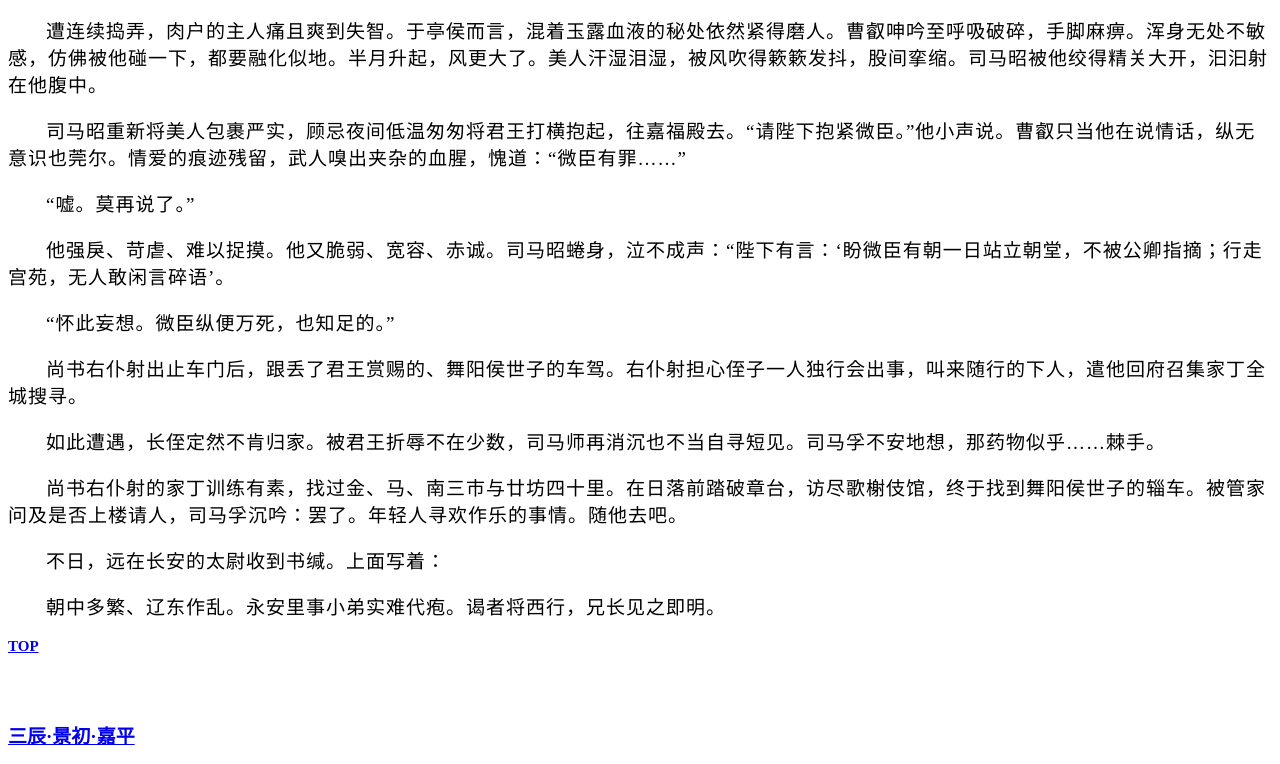
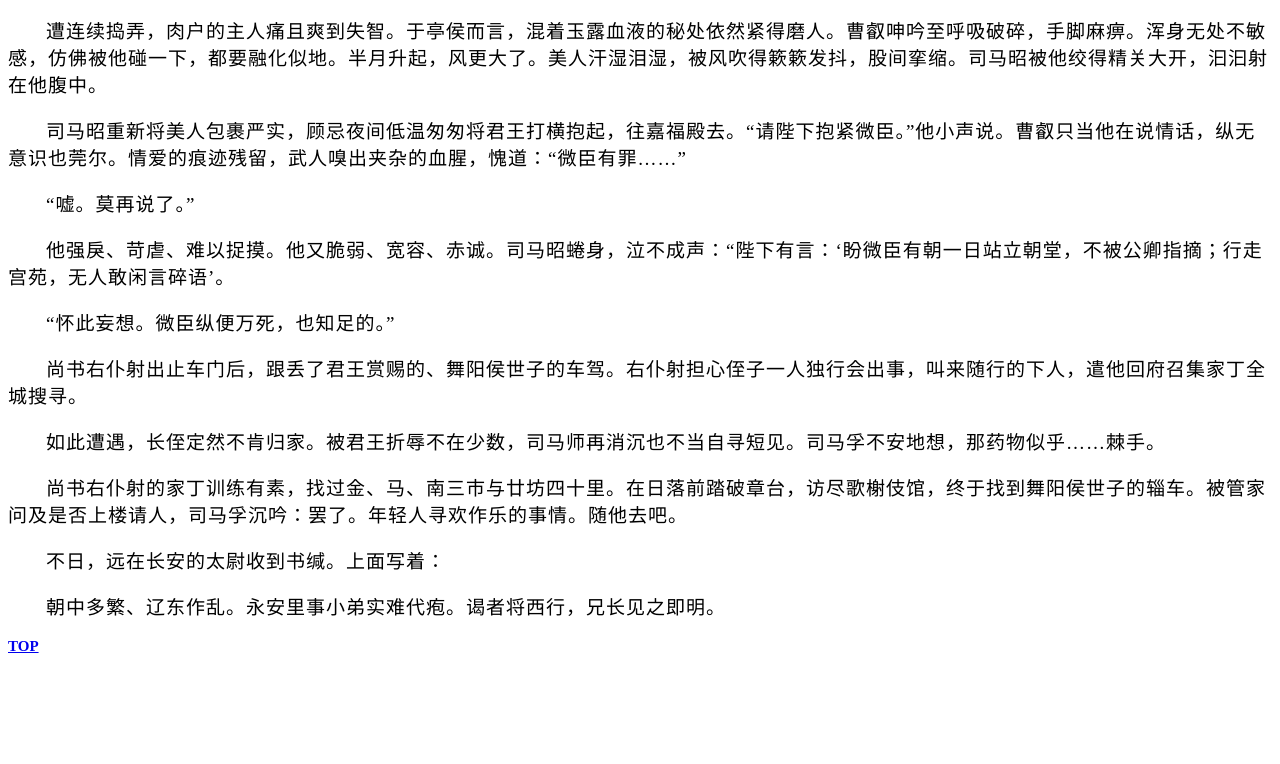
Before and after one commit to materia-prima/du, a plain HTML site: page jingchu04.html in a window 1280 px wide. Shown: the part 7289-8053 px from the top of the page. After the commit the page ends 8006 px from the top, so only its background shows below. Drawn offline with Linux system fonts and the light colour scheme.

Commit message:
Update jingchu04.html

```diff
--- a/jingchu04.html
+++ b/jingchu04.html
@@ -263,8 +263,3 @@
 <a href="#top" target="_self">TOP</a>
 </div>
 <br /><br /><br />
-</body>
-</div>
-<div class="du">
-<a href="https://materia-prima.github.io/du/">三辰·景初·嘉平</a>
-</div>
```
